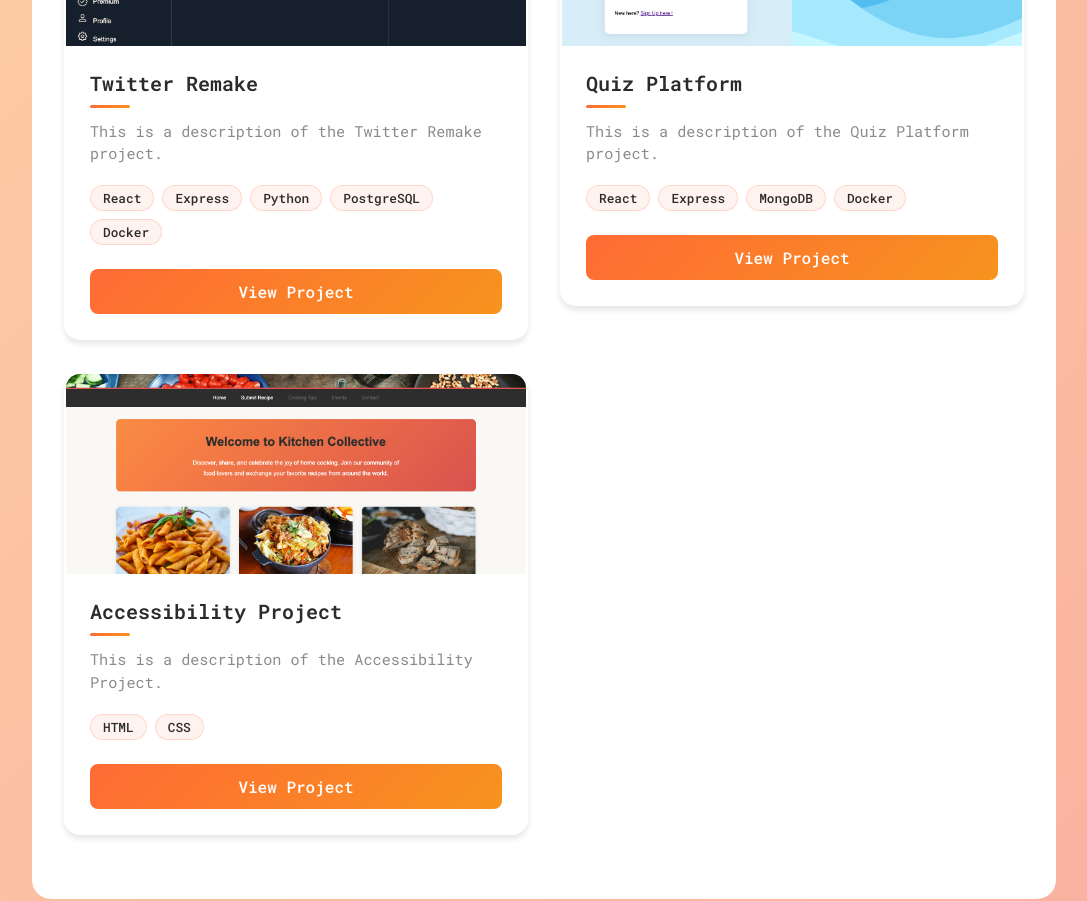
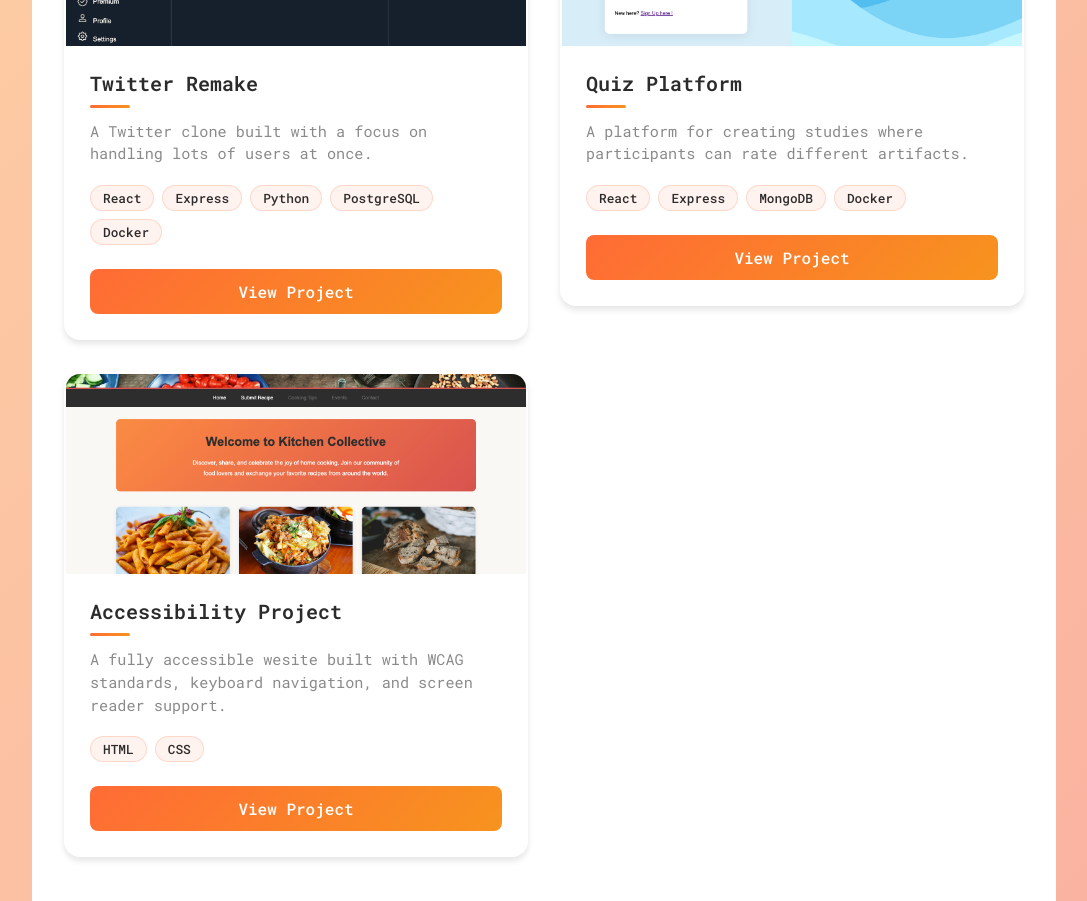
Before and after one commit to viljaah/my-portfolio, a React (Vite) app: page / in a window 1280 px wide. Shown: the part 2580-3481 px from the top of the page, without its empty margins (96-1183 px from the left). Built offline with nearby package versions, Linux system fonts and the light colour scheme.

Commit message:
update project descriptions and processes

```diff
--- a/src/data/projectsData.js
+++ b/src/data/projectsData.js
@@ -3,7 +3,7 @@ export const projectsData = [
     id: 1,
     projectUrl: "twitter-remake",
     title: "Twitter Remake",
-    description: "This is a description of the Twitter Remake project.",
+    description: "A Twitter clone built with a focus on handling lots of users at once.",
     technologies: ['React', 'Express', 'Python', 'PostgreSQL', 'Docker'],
     imageUrl: "/images/twitter-homepage.png",
     images: [
@@ -16,22 +16,22 @@ export const projectsData = [
       "/images/twitter-fastapi.png",
       "/images/twitter-fastapi2.png"
     ],
-    fullDescription: "Detailed description of Twitter Remake project.",
+    fullDescription: "This was a group project I had with a classmate for a social media platform similar to Twitter. First, we created the basic features with React, FastAPI, and PostgreSQL. Then added tools to help it handle more traffic, like load balancing, caching, and a system that batches likes together before saving them to the database.",
     // contributors: [
     //   { name: "Modesta", link: "https://github.com/modestat" }
     // ],
     githubUrl: "https://github.com/viljaah/twitter-remake-2",
     process: [
-      "More info about the project...",
-      "More info about the project...",
-      "More info about the project..."
+      "The project includes login/signup, searching for tweets, users, and hashtags, posting tweets, and user profiles. We started by planning out the database structure with five tables to handle users, tweets, hashtags, and who follows who. After that, we built the backend API using FastAPI with proper security like password hashing and JWT tokens that expire after 30 minutes. The frontend was built with React, keeping things organized with reusable components.",
+      "When the app was working, we focused on making it handle more users. We set up Nginx as a load balancer to spread incoming requests across three cache servers. The caching system works in two layers, where one catches repeated API calls and another saves common database queries.",
+      "The like feature got special attention because it can create a lot of database traffic. Instead of saving each like immediately, we built a batcher using SQLite that collects likes and saves them in groups. It updates the main database either when 10 likes pile up or after one minute passes, whichever comes first. Everything was deployed on Render with the frontend and backend running as separate services."
     ],
   },
   {
     id: 2,
     projectUrl: "quiz-platform",
     title: "Quiz Platform",
-    description: "This is a description of the Quiz Platform project.",
+    description: "A platform for creating studies where participants can rate different artifacts.",
     technologies: ['React', 'Express', 'MongoDB', 'Docker'],
     imageUrl: "/images/quiz-log-in.png",
     images: [
@@ -42,20 +42,20 @@ export const projectsData = [
       "/images/quiz-participant.png",
       "/images/quiz-results.png"
     ],
-    fullDescription: "Detailed description of Quiz Platform project.",
+    fullDescription: "A full-stack web platform designed for researchers to run comparative studies. The system lets researchers create stuides with different question types (multiple choice, text, ranked), upload different artifact formats, and collect participant responses. We also implemented artifact randomization using Latin square, customizable consent forms and demographics, and data export in JSON or CSV formats.",
     liveUrl: "https://group6.sustainability.it.ntnu.no/",
     githubUrl: "https://github.com/miasannstud/webproject",
     process: [
-      "More info about the project...",
-      "More info about the project...",
-      "More info about the project..."
+      "This project was built by a team of four with input from our professor, who worked as the role of product owner. We started by meeting with the product owner to understand what researchers needed. The main problem was that existing survey tools like Google Forms couldn't handle comparing multiple artifacts well. After some planning, we split up the backend work between team members. I took on building the study and session functionality, which meant creating the database schemas, API endpoints for managing studies, and all the logic for handling participant sessions and storing their answers.",
+      "When we had the backend working, we moved to the frontend using React. I built several key components including the dashboard where researchers manage their studies, the results page that shows participant data, and parts of the participant flow like the consent form and question displays.",
+      "The deployment process was a learning experience. We used Docker to containerize the frontend and backend, then set up GitHub Actions to automatically build and push new images whenever we merged to main. From there, we wrote bash scripts to pull those images and restart the containers on the school server. Working as a team of four meant coordinating who was working on what, handling merge conflicts, and making sure our different pieces fit together. We used feature branches and had regular meetings to stay aligned, which kept the project moving smoothly even when we ran into issues like one team member falling behind."
     ],
   },
   {
     id: 3,
     projectUrl: "accessibility-project",
     title: "Accessibility Project",
-    description: "This is a description of the Accessibility Project.",
+    description: "A fully accessible wesite built with WCAG standards, keyboard navigation, and screen reader support.",
     technologies: ['HTML', 'CSS'],
     imageUrl: "/images/accessibility-homepage.png",
     images: [
@@ -63,30 +63,12 @@ export const projectsData = [
       "/images/accessibility-table.png",
       "/images/accessibility-form.png"
     ],
-    fullDescription: "Detailed description of Accessibility Project.",
+    fullDescription: "The project focused on creating a fully accessible website for users with different disabilities. The site features a recipe exchange platform where users can browse recipes and submit their own through an accessible form. Every aspect was designed with accessibility-first principles, ensuring equal access for all users regardless of their abilities.",
     liveUrl: "https://viljaah.github.io/accessibility-project/",
     githubUrl: "https://github.com/viljaah/accessibility-project",
     process: [
-      "More info about the project...",
-      "More info about the project...",
-      "More info about the project..."
+      "User Research: Created four detailed personas representing users with visual, mobility, auditory, and cognitive impairments. This research helped me understand what different users need and identify important accessibility requirements before development began.",
+      "Accessibility Implementation: Built the site with semantic HTML, ARIA labels, keyboard navigation support (tabindex), and skip-to-content links. Implemented proper heading hierarchy, descriptive alt text for all images, and form validation with screen reader compatible error messages. All interactive elements are keyboard accessible and have clear focus indicators."
     ],
-    // details: [
-    //   {
-    //     detailsTitle: "Ideation Phase",
-    //     detailsDescription: "Lorem ipsum dolor sit amet, consectetur adipiscing elit. Sed ut perspiciatis unde omnis iste natus error sit voluptatem accusantium doloremque laudantium, totam rem aperiam, eaque ipsa quae ab illo inventore veritatis et quasi architecto beatae vitae dicta sunt explicabo.",
-    //     detailsImg: "/images/duck-toller.webp"
-    //   },
-    //   {
-    //     detailsTitle: "Design",
-    //     detailsDescription: "Lorem ipsum dolor sit amet, consectetur adipiscing elit. Sed ut perspiciatis unde omnis iste natus error sit voluptatem accusantium doloremque laudantium, totam rem aperiam, eaque ipsa quae ab illo inventore veritatis et quasi architecto beatae vitae dicta sunt explicabo.",
-    //     detailsImg: "/images/duck-toller.webp"
-    //   },
-    //   {
-    //     detailsTitle: "Result",
-    //     detailsDescription: "Lorem ipsum dolor sit amet, consectetur adipiscing elit. Sed ut perspiciatis unde omnis iste natus error sit voluptatem accusantium doloremque laudantium, totam rem aperiam, eaque ipsa quae ab illo inventore veritatis et quasi architecto beatae vitae dicta sunt explicabo.",
-    //     detailsImg: "/images/duck-toller.webp"
-    //   },
-    // ]
   }
 ];
```
